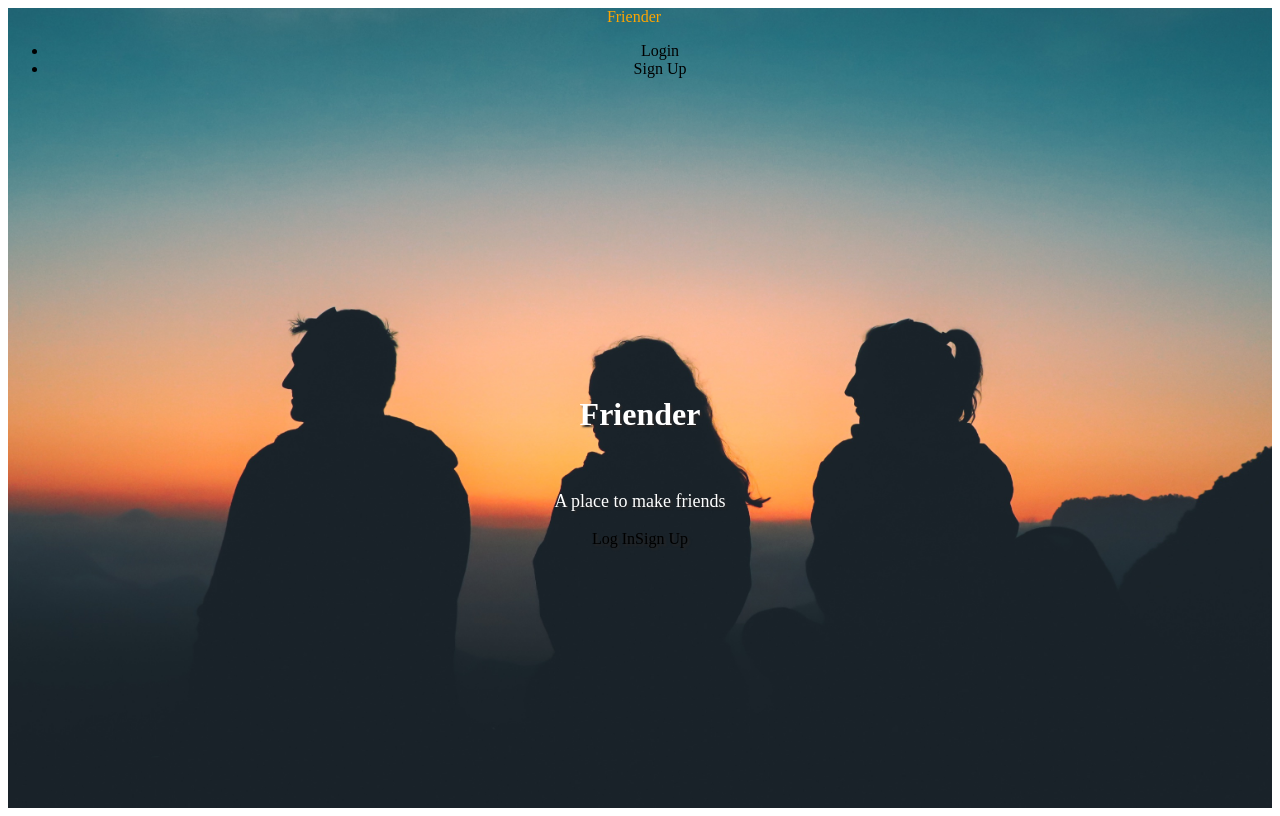
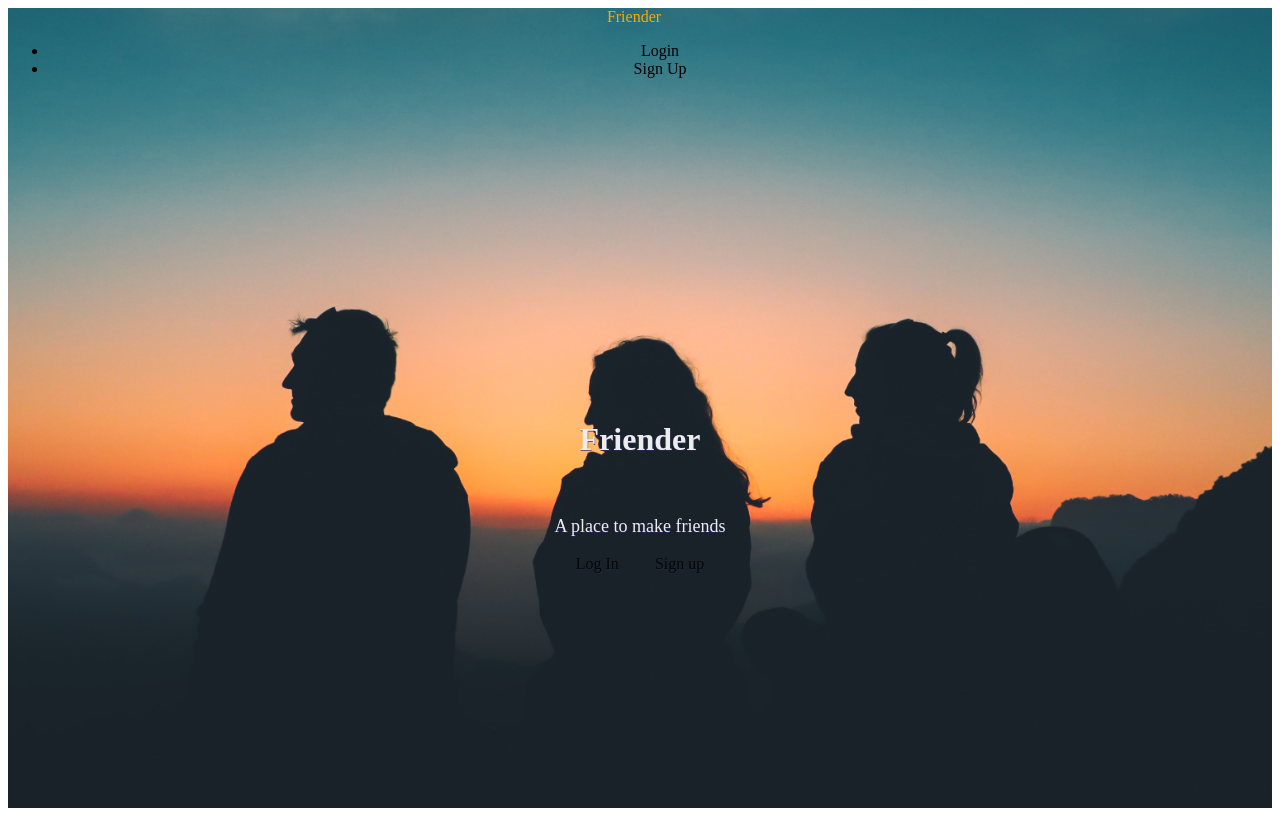
Before and after one commit to leTpham/friender-frontend, a React (Create React App) app: page / in a window 1280 px wide. Built offline with nearby package versions, Linux system fonts and the light colour scheme; no server answers; the HTML template or start-up script is replaced by a standard one.

Commit message:
change homepage buttons

```diff
--- a/src/App.js
+++ b/src/App.js
@@ -84,6 +84,7 @@ function App() {
         <div>
           <BrowserRouter>
             <Navigation logout={logout} />
+            {/* //TODO: container or container-fluid? */}
             <div>
               <RoutesList login={login} updateToken={updateToken} />
             </div>
--- a/src/Homepage.css
+++ b/src/Homepage.css
@@ -1,7 +1,7 @@
 .homepage{
-    text-shadow: 2px 2px 2px rgb(40, 38, 38);
-    color: white;
-    height: 50px;
+    text-shadow: 0.5px 0.5px 0.5px rgba(42, 42, 104, 0.687);
+    color: rgb(236, 236, 239);
+    height: 0vh;
     left: 50%;
     display: flex;
     flex-direction: column;
@@ -10,9 +10,22 @@
     position: absolute;
     top: 50%;
     transform: translate(-50%, -50%);
-    width: 600px;
+    width: 50vh;
 }
 
 p{
     font-size:large;
 }
+
+.lgsu{
+    opacity: 80%;
+    filter: saturate(70%);
+    margin: 1rem;
+
+}
+
+.lgsu:hover{
+    opacity: 100%;
+    filter: saturate(1);
+
+}
--- a/src/Homepage.js
+++ b/src/Homepage.js
@@ -1,6 +1,7 @@
-import React, { useContext, useEffect } from "react";
+import React, { useContext } from "react";
+import { Button } from 'reactstrap';
 import userContext from "./userContext";
-import "./Homepage.css"
+import "./Homepage.css";
 
 /** Displays main homepage for Friender app
  *
@@ -22,9 +23,15 @@ function Homepage() {
       {currentUser &&
         <h2>Welcome Back, {currentUser.fullName}!</h2>}
       {!currentUser &&
-        <div className="homepage-btn">
-          <a href="/login" className="btn btn-primary me-3">Log In</a>
-          <a href="/signup" className="btn btn-primary">Sign Up</a>
+        <div>
+          <Button
+            href="/login"
+            className="lgsu"
+            color="info"> Log In</Button>
+          <Button
+            href="/signup"
+            className="lgsu"
+            color="warning"> Sign up</Button>
         </div>}
     </div>
   );
--- a/src/Matches.css
+++ b/src/Matches.css
@@ -1,5 +1,4 @@
-
-.oneCard{
+.oneCard {
   background-color: rgba(36, 28, 9, 0.33);
   border-radius: 10px;
   margin: 20px;
@@ -12,9 +11,16 @@
   height: 20rem;
 }
 
-.image{
+.image {
   height: 10rem;
   width: auto;
+}
+
+.nomatch {
+  padding: 3rem;
+  color: white;
+  font-size: 1.5rem;
+  font-style:oblique;
 }
 
 /* .cardTitle{
--- a/src/Matches.js
+++ b/src/Matches.js
@@ -28,15 +28,7 @@ function Matches() {
     <Card
     key={u.username}
     className="oneCard"
-    style={{
-      width: '80vh',
-      height: '80vh',
-      margin: 'auto',
-      padding: '0.5rem',
-      alignItems: "center",
-      backgroundColor: 'rgba(36, 28, 9, 0.33)',
-
-    }}>
+    >
     <CardBody>
       <CardTitle className='cardTitle' tag="h1">
         {u.username}
@@ -58,7 +50,7 @@ function Matches() {
     </Card>
     ))
     :
-    <p> No matches yet!</p> }
+    <div className="nomatch"> You don't have any matches yet!</div> }
     </div>
   );
 
```
Also changed, not shown: src/UserCardList.js (line endings or trailing spaces). Lines whose indentation alone changed are shown as unchanged.
